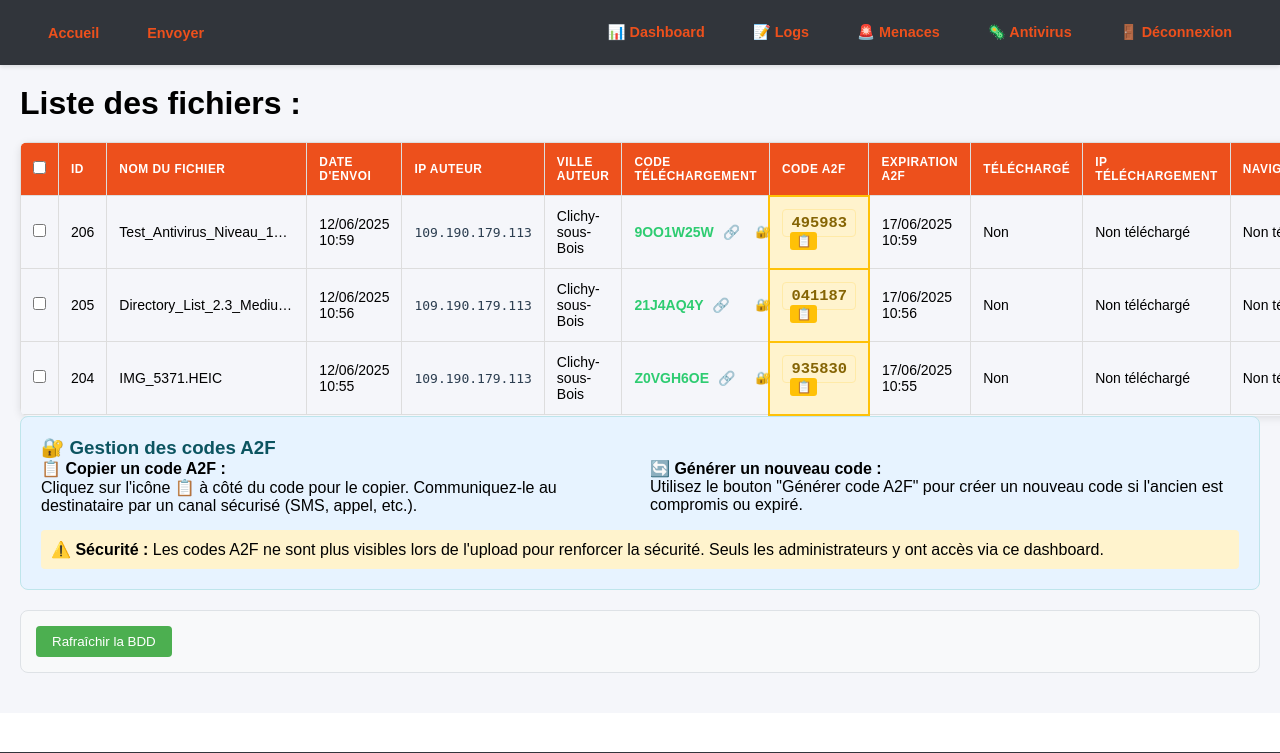
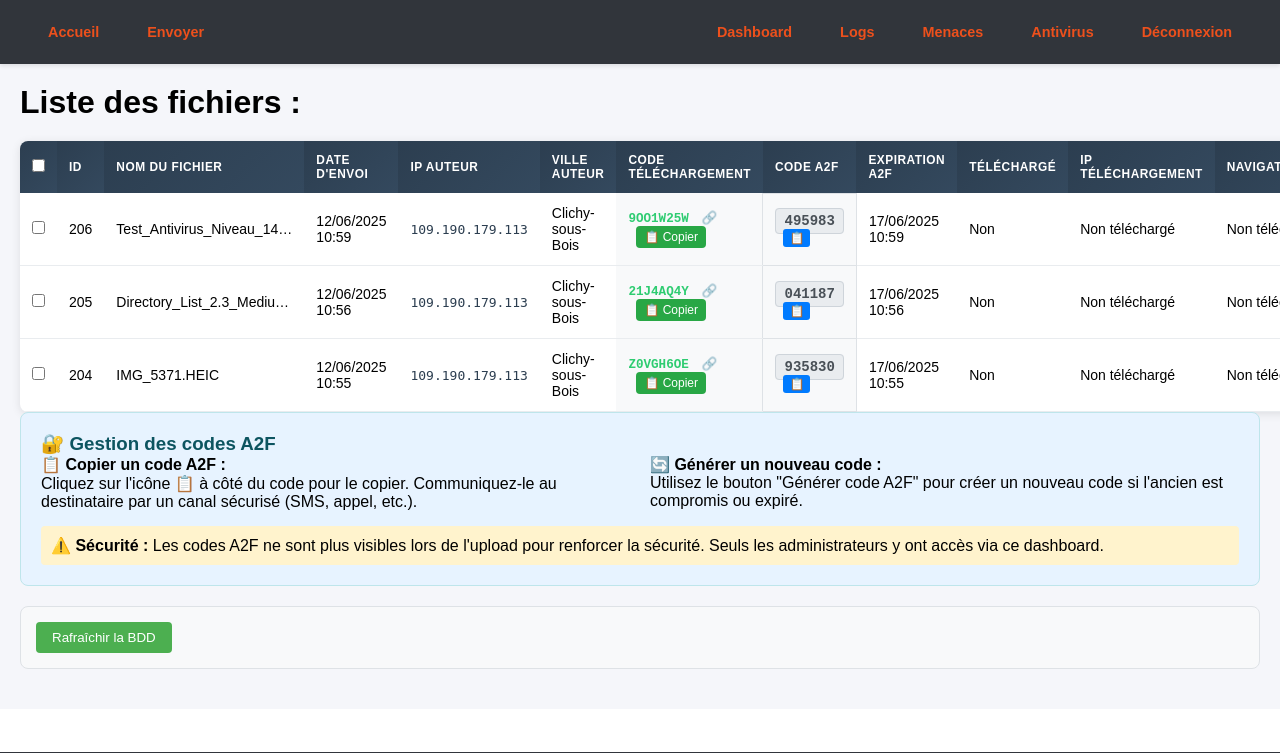
Before and after one commit to Povator/telelec-transfert, a PHP site: page /admin/dashboard.php in a window 1280 px wide. Shown: the top 753 px of the page. Run offline with PHP 8.4, Linux system fonts and the light colour scheme; a user stored in the database is signed in; data comes from the database, SQL or seed files in the repository; data that the repository does not hold is empty.

Commit message:
Projet OK

```diff
--- a/admin/admin.css
+++ b/admin/admin.css
@@ -727,62 +727,150 @@ body.modal-open {
     }
 }
 
-/* Styles spéciaux pour les codes A2F */
+/* Amélioration des styles pour le tableau du dashboard */
+
+/* Supprimer les styles jaunes moches pour les codes A2F */
 .auth-code-cell {
-    background-color: #fff3cd !important;
-    border: 2px solid #ffc107 !important;
+    background-color: #f8f9fa !important;
+    border: 1px solid #dee2e6 !important;
     position: relative;
 }
 
 .auth-code-value {
     font-family: 'Courier New', monospace;
     font-weight: bold;
-    font-size: 1.1em;
-    color: #856404;
-    background-color: #fff3cd;
+    font-size: 1em;
+    color: #495057;
+    background-color: #e9ecef;
     padding: 4px 8px;
     border-radius: 4px;
-    border: 1px solid #ffeaa7;
+    border: 1px solid #ced4da;
 }
 
 .copy-auth-btn {
-    background: #ffc107;
+    background: #007bff;
     border: none;
     border-radius: 3px;
     padding: 2px 6px;
     margin-left: 8px;
     cursor: pointer;
     font-size: 12px;
-    color: #856404;
+    color: white;
     transition: all 0.2s;
 }
 
 .copy-auth-btn:hover {
-    background: #e0a800;
+    background: #0056b3;
     transform: scale(1.1);
 }
 
-.no-code {
-    color: #6c757d;
-    font-style: italic;
+/* Amélioration générale du tableau */
+.admin-table {
+    background: white;
+    border-radius: 8px;
+    overflow: hidden;
+    box-shadow: 0 2px 10px rgba(0,0,0,0.1);
+    border: none;
 }
 
-/* Animation pour attirer l'attention sur les codes A2F */
-.auth-code-cell::before {
-    content: "🔐";
-    position: absolute;
-    left: -15px;
-    top: 50%;
-    transform: translateY(-50%);
-    font-size: 12px;
+.admin-table th {
+    background: linear-gradient(135deg, #2c3e50, #34495e);
+    color: white;
+    font-weight: 600;
+    text-transform: uppercase;
+    font-size: 0.85em;
+    letter-spacing: 0.5px;
+    border: none;
 }
 
-/* Mise en évidence des codes A2F récents */
+.admin-table td {
+    border: none;
+    border-bottom: 1px solid #e9ecef;
+    padding: 12px;
+    vertical-align: middle;
+}
+
+.admin-table tr:hover {
+    background-color: #f8f9fa;
+    transition: background-color 0.2s ease;
+}
+
+/* Style pour les boutons de copie de lien */
+.copy-link-btn {
+    background: #28a745;
+    border: none;
+    border-radius: 4px;
+    padding: 4px 8px;
+    margin-left: 8px;
+    cursor: pointer;
+    font-size: 12px;
+    color: white;
+    transition: all 0.2s;
+    text-decoration: none;
+    display: inline-block;
+}
+
+.copy-link-btn:hover {
+    background: #218838;
+    transform: translateY(-1px);
+    box-shadow: 0 2px 4px rgba(40, 167, 69, 0.3);
+}
+
+.copy-link-btn.copied {
+    background: #17a2b8;
+    animation: copySuccess 0.3s ease;
+}
+
+@keyframes copySuccess {
+    0% { transform: scale(1); }
+    50% { transform: scale(1.1); }
+    100% { transform: scale(1); }
+}
+
+/* Notification de copie */
+.copy-notification {
+    position: fixed;
+    top: 20px;
+    right: 20px;
+    background: linear-gradient(135deg, #28a745, #20c997);
+    color: white;
+    padding: 12px 20px;
+    border-radius: 6px;
+    box-shadow: 0 4px 15px rgba(40, 167, 69, 0.3);
+    z-index: 10000;
+    font-weight: 500;
+    font-size: 14px;
+    min-width: 200px;
+    text-align: center;
+    opacity: 0;
+    transform: translateX(100%);
+    transition: all 0.3s ease;
+}
+
+.copy-notification.show {
+    opacity: 1;
+    transform: translateX(0);
+}
+
+.copy-notification::before {
+    content: '✓';
+    margin-right: 8px;
+    font-size: 16px;
+}
+
+/* Supprimer l'animation highlight-auth disgracieuse */
 .auth-code-cell.recent {
-    animation: highlight-auth 3s ease-in-out;
+    animation: none;
 }
 
 @keyframes highlight-auth {
-    0%, 100% { background-color: #fff3cd; }
-    50% { background-color: #ffecb5; }
+    /* Désactiver cette animation */
+    0%, 100% { background-color: transparent; }
 }
+
+/* Style pour les cellules de code de téléchargement */
+.download-code-cell {
+    font-family: 'Courier New', monospace;
+    font-size: 0.9em;
+    background-color: #f8f9fa;
+}
--- a/admin/dashboard.php
+++ b/admin/dashboard.php
@@ -115,7 +115,10 @@ date_default_timezone_set('Europe/Paris');
 
                         echo "<td>" . htmlspecialchars((string)($file['author_ip'] ?? 'Non renseigné')) . "</td>";
                         echo "<td>" . htmlspecialchars((string)($file['author_city'] ?? 'Non renseigné')) . "</td>";
-                        echo "<td>" . htmlspecialchars((string)$file['download_code']) . " <a href='/download.php?code=" . htmlspecialchars((string)$file['download_code']) . "' target='_blank' class='download-link'>🔗</a></td>";
+                        echo "<td class='download-code-cell'>" . htmlspecialchars((string)$file['download_code']) . "
+                                <a href='/download.php?code=" . htmlspecialchars((string)$file['download_code']) . "' target='_blank' class='download-link'>🔗</a>
+                                <button class='copy-link-btn' onclick='copyDownloadLink(\"" . htmlspecialchars($file['download_code']) . "\")'>📋 Copier</button>
+                              </td>";
 
                         // Code A2F avec mise en évidence
                         if ($file['auth_code']) {
--- a/includes/header.php
+++ b/includes/header.php
@@ -24,12 +24,11 @@ date_default_timezone_set('Europe/Paris');
         </div>
         <div class="nav-right">
             <?php if (isset($_SESSION['admin']) && $_SESSION['admin'] === true): ?>
-                <!-- CORRECTION: Navigation admin unifiée avec icônes -->
-                <a href="/admin/dashboard.php" class="nav-item">📊 Dashboard</a>
-                <a href="/admin/logs.php" class="nav-item">📝 Logs</a>
-                <a href="/admin/security_threats.php" class="nav-item">🚨 Menaces</a>
-                <a href="/admin/antivirus_details.php" class="nav-item">🦠 Antivirus</a>
-                <a href="/admin/logout.php" class="nav-item">🚪 Déconnexion</a>
+                <a href="/admin/dashboard.php" class="nav-item">Dashboard</a>
+                <a href="/admin/logs.php" class="nav-item">Logs</a>
+                <a href="/admin/security_threats.php" class="nav-item">Menaces</a>
+                <a href="/admin/antivirus_details.php" class="nav-item">Antivirus</a>
+                <a href="/admin/logout.php" class="nav-item">Déconnexion</a>
             <?php else: ?>
                 <a href="/admin/login.php" class="nav-item">Admin</a>
             <?php endif; ?>
```
Also changed, not shown: admin/admin.js (+131 -7 lines), admin/edit-file.php (added, +101 -0 lines).
